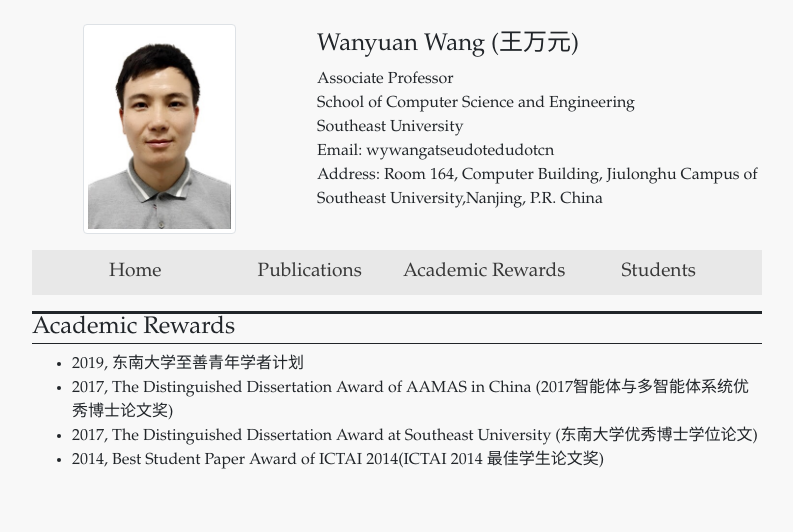
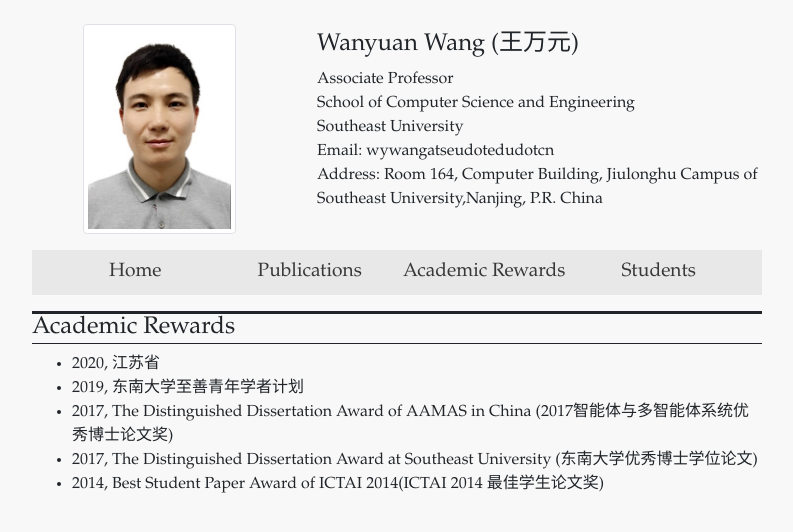
Before and after one commit to wanyuanwang/wanyuanwang.github.io, a Jekyll site: the page built from rewards.html, in a window 1280 px wide. Shown: the top 532 px of the page, without its empty margins (243-1036 px from the left). Built offline with Jekyll 4.4.1, drawn with Linux system fonts in a browser that asks for light colours.

Commit message:
Update academic_rewards.yml

```diff
--- a/_data/academic_rewards.yml
+++ b/_data/academic_rewards.yml
@@ -1,3 +1,5 @@
+- date: 2020
+  name: 江苏省
 - date: 2019
   name: 东南大学至善青年学者计划
 - date: 2017
```
